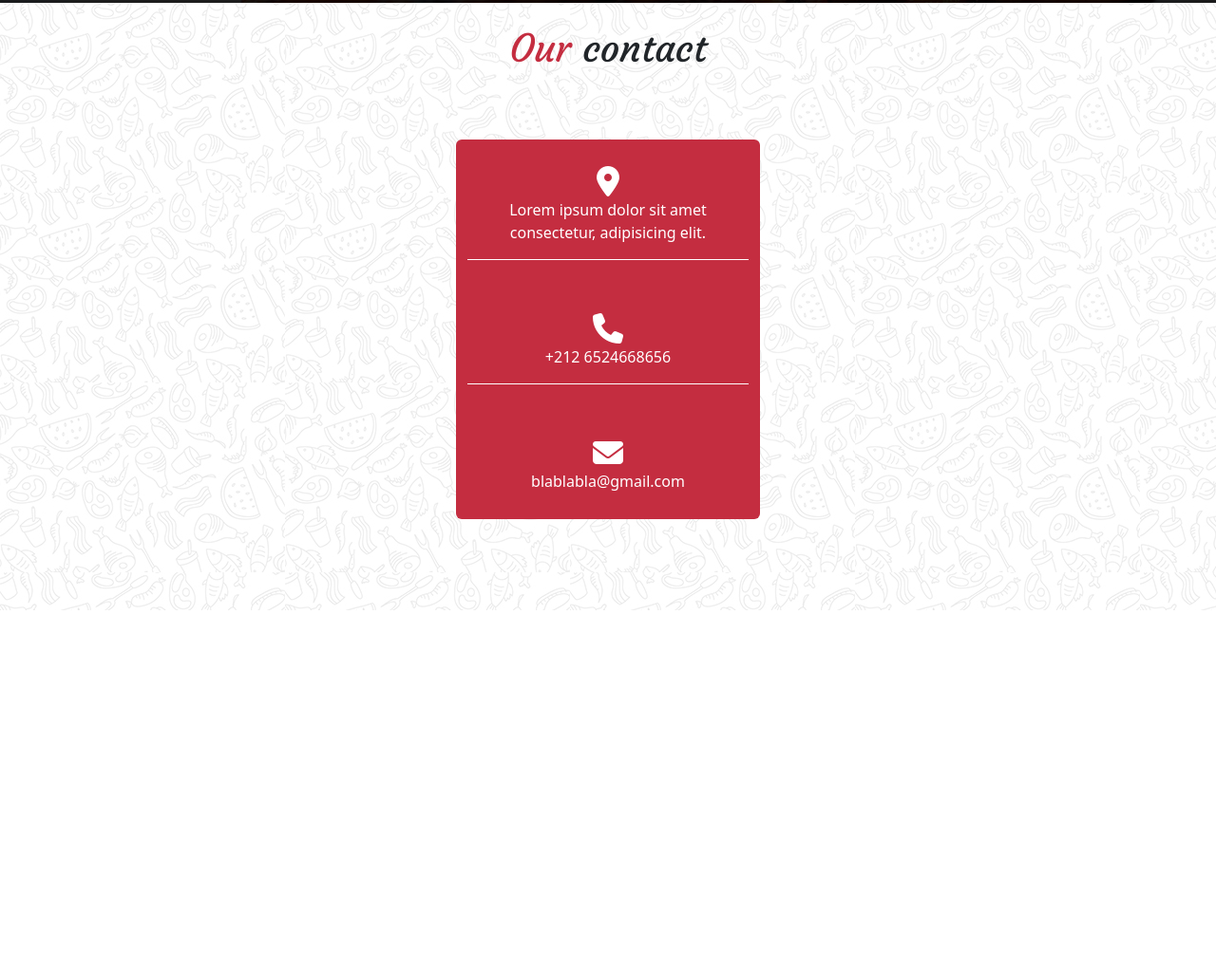
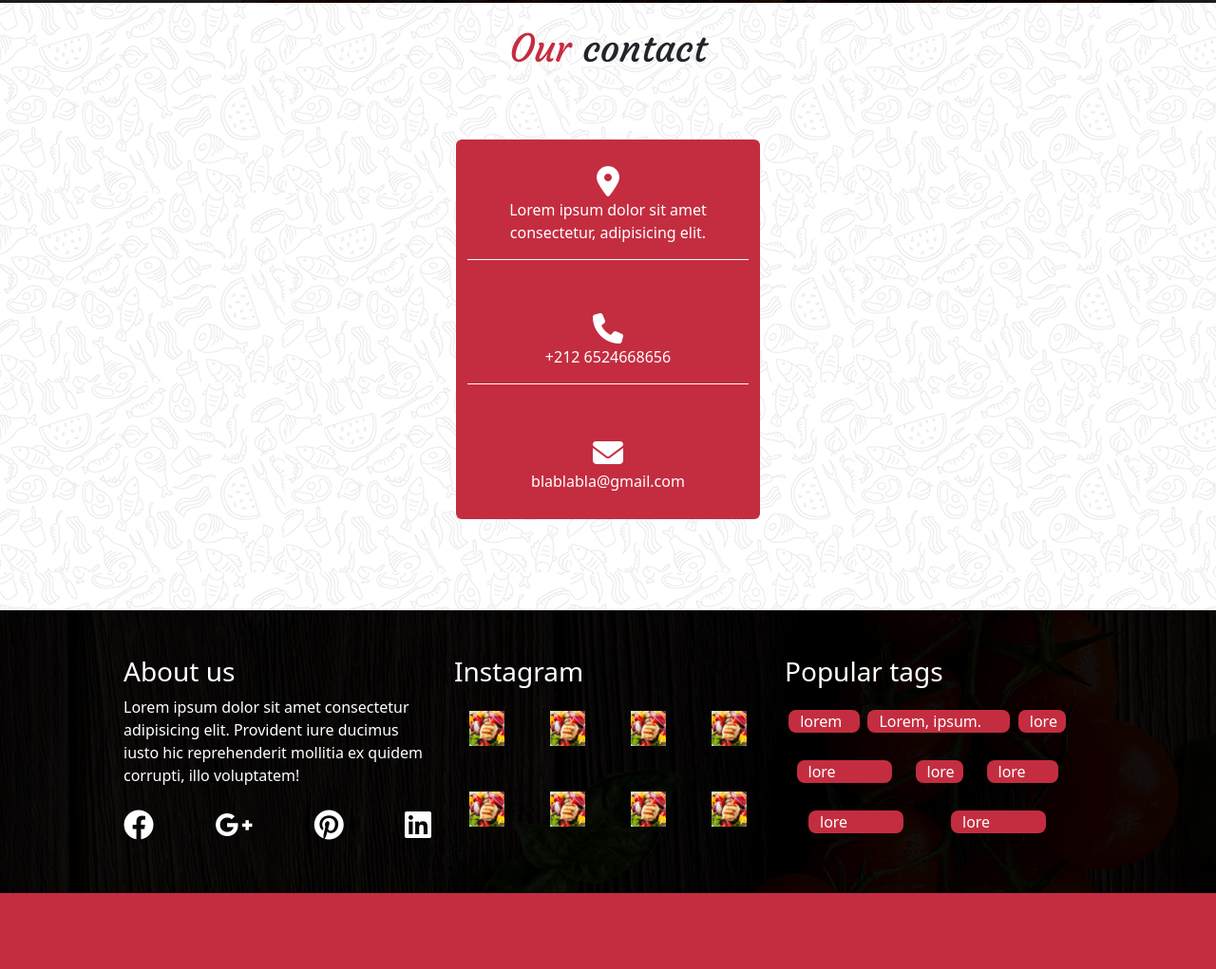
Before and after one commit to forkanimahdi/projet-css-forkani-mahdi, a website: page index.html in a window 1280 px wide. Shown: the part 4292-5313 px from the top of the page at 95% size. Before the commit the page ends 4935 px from the top, so only its background shows below. Drawn offline with nearby package versions, Linux system fonts and the light colour scheme.

Commit message:
last commit

```diff
--- a/index.html
+++ b/index.html
@@ -6,6 +6,9 @@
     <meta http-equiv="X-UA-Compatible" content="IE=edge">
     <meta name="viewport" content="width=device-width, initial-scale=1.0">
     <title>Chef forkani</title>
+    <script src="https://kit.fontawesome.com/6ea2d14109.js" crossorigin="anonymous"></script>
+    <link href="https://cdn.jsdelivr.net/npm/bootstrap@5.3.0-alpha2/dist/css/bootstrap.min.css" rel="stylesheet"
+    integrity="sha384-aFq/bzH65dt+w6FI2ooMVUpc+21e0SRygnTpmBvdBgSdnuTN7QbdgL+OapgHtvPp" crossorigin="anonymous">
     <link rel="stylesheet" href="./public/css/app.css">
 </head>
 
@@ -39,7 +42,6 @@
     <!-- Header end -->
 
     <!-- Main start -->
-
     <main>
         <!-- first section -->
         <section class="section1">
@@ -54,11 +56,8 @@
             <div class="section1-border">
             </div>
         </section>
-
         <!-- first section end -->
-
         <!-- second section -->
-
         <section class="section2 d-flex align-items-center">
             <div class="container position-relative">
                 <img class="position-absolute start-0 top-0" src="./public/images/box-left-top.png" alt="">
@@ -459,7 +458,6 @@
                     </div>
                 </div>
         </section>
-
         <!-- Section 2 end -->
         <!-- section 3 -->
         <section class="section3 pt-3">
@@ -625,7 +623,8 @@
         <!-- section 6 start -->
         <section class="section6">
             <h1 class="text-center p-4"><span>Our</span> contact</h1>
-            <div class="info container mt-5 w-25 bg-danger text-white rounded-2 d-flex flex-column align-items-center justify-content-around" style="height: 50vh;">
+            <div class="info container mt-5 w-25 bg-danger text-white rounded-2 d-flex flex-column align-items-center justify-content-around"
+                style="height: 50vh;">
                 <div class="text-center border-bottom border-white w-100">
                     <i class="fa-solid fa-location-dot text-white fs-2"></i>
                     <p>Lorem ipsum dolor sit amet consectetur, adipisicing elit.</p>
@@ -640,8 +639,94 @@
                 </div>
             </div>
         </section>
+        <!-- section 6 end -->
+    </main>
+    <!-- Main end -->
 
-    </main>
+    <!-- Footer start  -->
+    <footer>
+        <div class="container">
+            <div class="row row-cols-lg-3 row-cols-md-2 d-flex align-content-center justify-content-center p-5">
+                <div class="footer-info aboutus text-white">
+                    <h3>About us</h3>
+                    <p>Lorem ipsum dolor sit amet consectetur adipisicing elit. Provident iure ducimus iusto hic
+                        reprehenderit mollitia ex quidem corrupti, illo voluptatem!</p>
+                    <div class="icons d-flex justify-content-between">
+                        <a class="nav-link fs-2" href=""><i class="fa-brands fa-facebook"></i></a>
+                        <a class="nav-link fs-2" href=""><i class="fa-brands fa-google-plus-g"></i></a>
+                        <a class="nav-link fs-2" href=""><i class="fa-brands fa-pinterest"></i></a>
+                        <a class="nav-link fs-2" href=""><i class="fa-brands fa-linkedin"></i></a>
+                    </div>
+                </div>
+
+
+                <div class="footer-info instagram">
+                    <h3 class="text-white">Instagram</h3>
+                    <div class="">
+                        <div class="row row-cols-2 row-cols-lg-4 row-cols-md-4 g-0 g-lg-3">
+                            <div class="col">
+                                <div class="p-3">
+                                    <img width="100%" src="./public/images/instragram_gallery_img1.jpg" alt="">
+                                </div>
+                            </div>
+                            <div class="col">
+                                <div class="p-3">
+                                    <img width="100%" src="./public/images/instragram_gallery_img1.jpg" alt="">
+                                </div>
+                            </div>
+                            <div class="col">
+                                <div class="p-3">
+                                    <img width="100%" src="./public/images/instragram_gallery_img1.jpg" alt="">
+                                </div>
+                            </div>
+                            <div class="col">
+                                <div class="p-3">
+                                    <img width="100%" src="./public/images/instragram_gallery_img1.jpg" alt="">
+                                </div>
+                            </div>
+                            <div class="col">
+                                <div class="p-3">
+                                    <img width="100%" src="./public/images/instragram_gallery_img1.jpg" alt="">
+                                </div>
+                            </div>
+                            <div class="col">
+                                <div class="p-3">
+                                    <img width="100%" src="./public/images/instragram_gallery_img1.jpg" alt="">
+                                </div>
+                            </div>
+                            <div class="col">
+                                <div class="p-3">
+                                    <img width="100%" src="./public/images/instragram_gallery_img1.jpg" alt="">
+                                </div>
+                            </div>
+                            <div class="col">
+                                <div class="p-3">
+                                    <img width="100%" src="./public/images/instragram_gallery_img1.jpg" alt="">
+                                </div>
+
+                            </div>
+                        </div>
+                    </div>
+                </div>
+
+                <div class=" footer-info tags text-white">
+                    <h3>Popular tags</h3>
+                    <div class="container row row-cols-3 d-flex align-items-center justify-content-around" style="height: 20vh;">
+                        <div class="text-bg-danger rounded-3 col-3">lorem</div>
+                        <div class="text-bg-danger rounded-3 col-6">Lorem, ipsum.</div>
+                        <div class="text-bg-danger rounded-3 col-2">lore</div>
+                        <div class="text-bg-danger rounded-3 col-4">lore</div>
+                        <div class="text-bg-danger rounded-3 col-2">lore</div>
+                        <div class="text-bg-danger rounded-3 col-3">lore</div>
+                        <div class="text-bg-danger rounded-3 col-">lore</div>
+                        <div class="text-bg-danger rounded-3 col-">lore</div>
+                    </div>
+                </div>
+            </div>
+        </div>
+
+<div class="bg-danger" style="height: 10vh;"></div>
+    </footer>
 
 
 
@@ -649,6 +734,7 @@
 
 
 
+    <script src="https://cdn.jsdelivr.net/npm/bootstrap@5.3.0-alpha2/dist/js/bootstrap.bundle.min.js"></script>
     <script src="./node_modules/bootstrap/dist/js/bootstrap.bundle.js"></script>
 </body>
 
--- a/src/sass/modules/Home/_footer.sass
+++ b/src/sass/modules/Home/_footer.sass
@@ -0,0 +1,8 @@
+footer
+    background-image: url(../../public/images/footer_background.jpg)
+    height: fit-content
+    background-size: cover
+    background-position: center
+    background-repeat: no-repeat
+    background-blend-mode: darken
+    background-color: rgba(0,0,0,0.5 )
--- a/src/sass/modules/Home/_main.sass
+++ b/src/sass/modules/Home/_main.sass
@@ -1,5 +1,3 @@
-@media screen and ( min-width: 1025px )
-
 .section1
     height: 100vh
     position: relative
```
Also changed, not shown: public/css/app.css, 1 other file.
